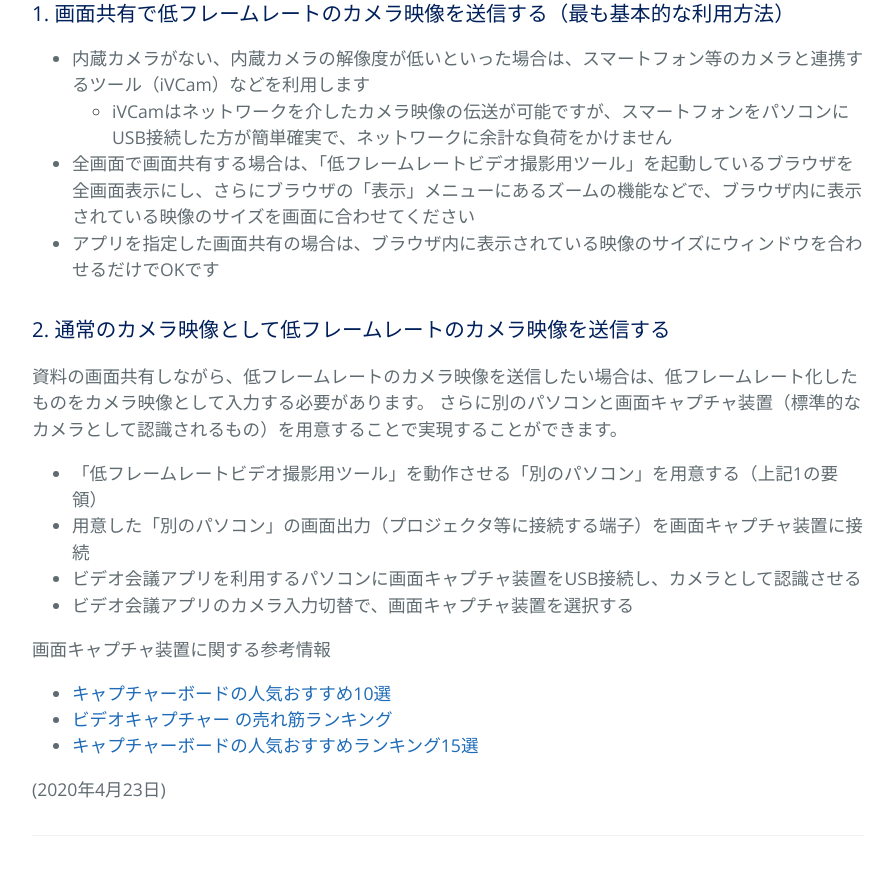
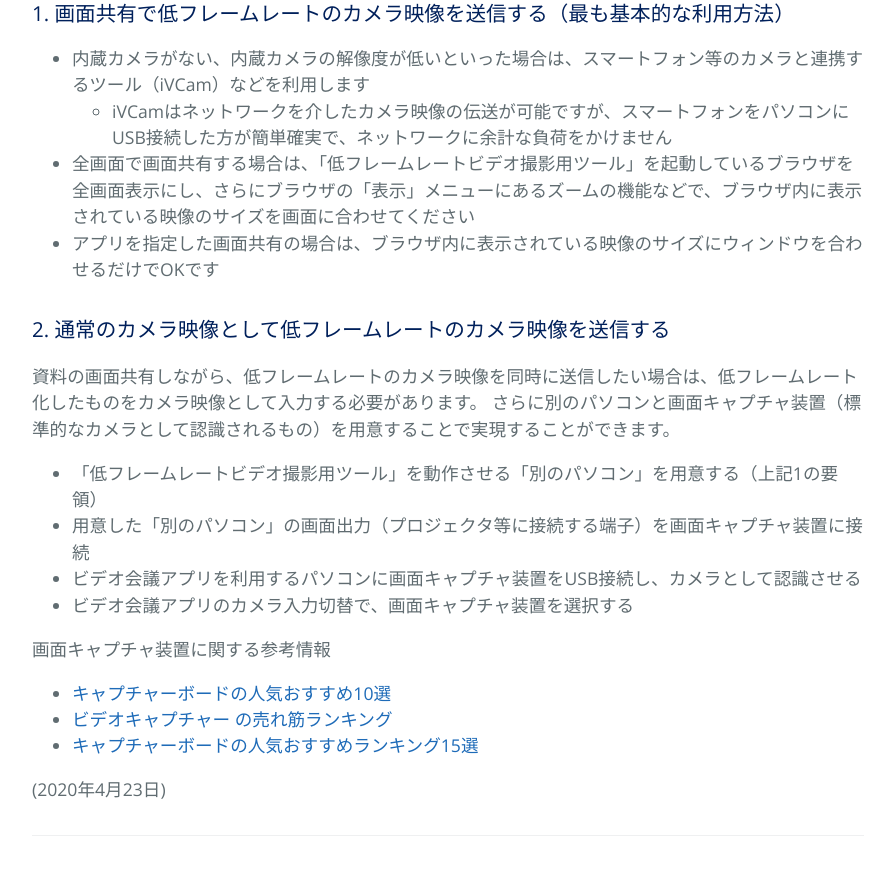
Before and after one commit to kyoto-u/online-edu, a Jekyll site: the page built from slow-camera-guide.md, in a window 1280 px wide and 900 px high, scrolled down 1978 px. Shown: the top 875 px of the window, without its empty margins (192-1085 px from the left). Built offline with Jekyll 4.4.1, drawn with Linux system fonts in a browser that asks for light colours; our own code applies the rules of GitHub Pages for plain Markdown files.

Commit message:
Update slow-camera-guide.md

```diff
--- a/slow-camera-guide.md
+++ b/slow-camera-guide.md
@@ -59,7 +59,7 @@
 
 ### 2. 通常のカメラ映像として低フレームレートのカメラ映像を送信する
 
-資料の画面共有しながら、低フレームレートのカメラ映像を送信したい場合は、低フレームレート化したものをカメラ映像として入力する必要があります。
+資料の画面共有しながら、低フレームレートのカメラ映像を同時に送信したい場合は、低フレームレート化したものをカメラ映像として入力する必要があります。
 さらに別のパソコンと画面キャプチャ装置（標準的なカメラとして認識されるもの）を用意することで実現することができます。
 
 - 「低フレームレートビデオ撮影用ツール」を動作させる「別のパソコン」を用意する（上記1の要領）
```
